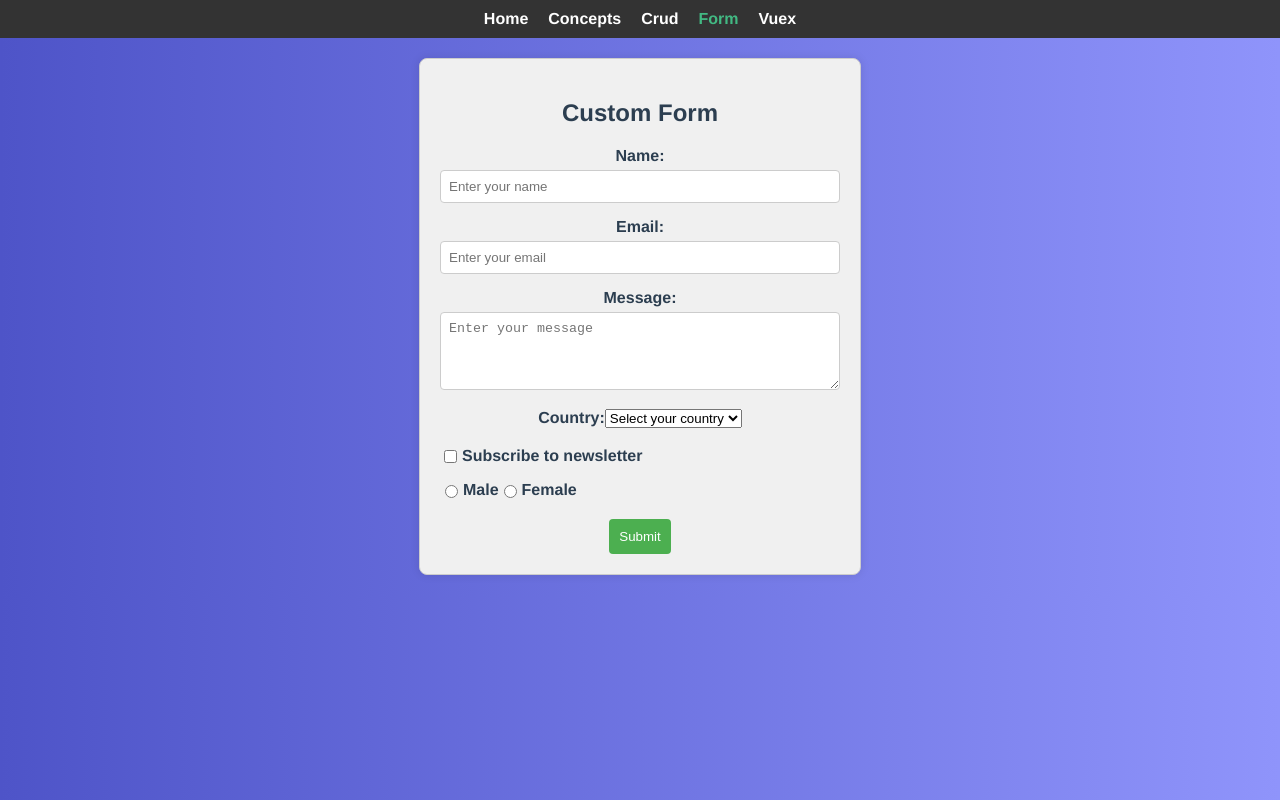
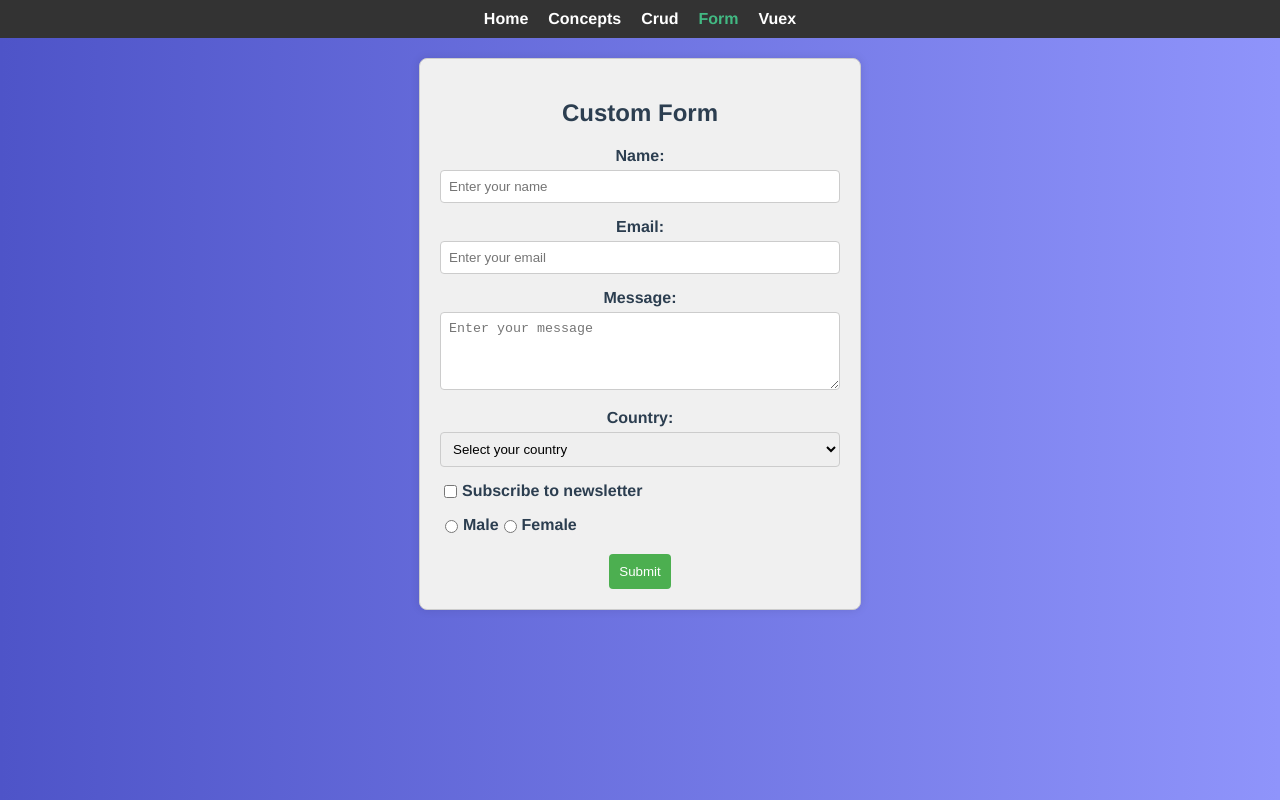
Before and after one commit to dezina-dev/vue-app, a Vue app: page /form in a window 1280 px wide. Built offline with nearby package versions, Linux system fonts and the light colour scheme.

Commit message:
updated FormView

```diff
--- a/src/views/FormView.vue
+++ b/src/views/FormView.vue
@@ -40,7 +40,7 @@
 
       <div class="form-group">
         <label for="country">Country:</label>
-        <select id="country" name="country" required>
+        <select class="custom-input" id="country" name="country" required>
           <option value="">Select your country</option>
           <option value="usa">United States</option>
           <option value="canada">Canada</option>
```
